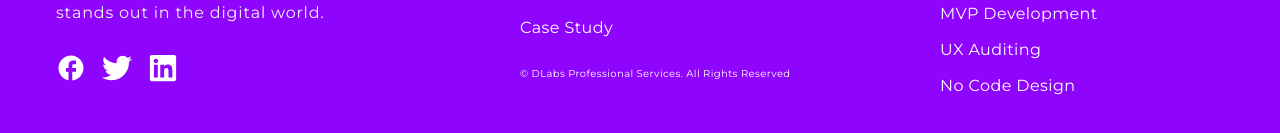
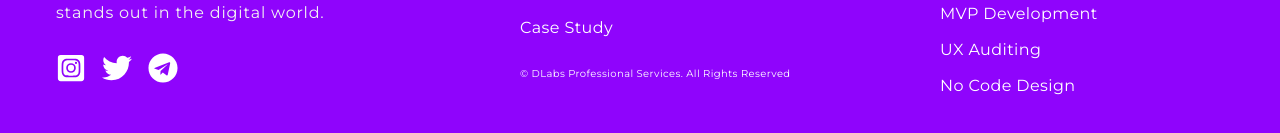
Before and after one commit to itsadaeze/Dlab, a React (Create React App) app: page / in a window 1280 px wide. Shown: the part 9774-9907 px from the top of the page. Built offline with nearby package versions, Linux system fonts and the light colour scheme.

Commit message:
made adjustment to the styling

```diff
--- a/src/components/footer.js
+++ b/src/components/footer.js
@@ -1,8 +1,10 @@
 import React from "react";
 import logo from "./../images/logo1.svg";
-import { MdFacebook } from "react-icons/md";
+
 import { FaTwitter } from "react-icons/fa";
-import { FaLinkedin } from "react-icons/fa";
+
+import { FaTelegram } from "react-icons/fa";
+import { FaInstagramSquare } from "react-icons/fa";
 
 const Footer = () => {
   return (
@@ -20,9 +22,16 @@ const Footer = () => {
             digital world.
           </h3>
           <div className="flex flex-row space-x-4 text-white text-[30px] py-5 px-6 md:px-4">
-            <MdFacebook />
-            <FaTwitter />
-            <FaLinkedin />
+            <a href="https://www.instagram.com/dyserf_agency?igsh=OGQ5ZDc2ODk2ZA==">
+            <FaInstagramSquare />
+            </a>
+           <a href="https://twitter.com/dyserf_agency">
+           <FaTwitter />
+           </a>
+          <a href="https://t.me/Dlab_Community">
+          <FaTelegram />
+          </a>
+
           </div>
         </div>
         <div className="text-white w-full px-6 mt-[2rem] font-montserrat tracking-wide md:w-[25%] md:px-0 md:mt-[-1rem]">
--- a/src/components/service.js
+++ b/src/components/service.js
@@ -71,7 +71,7 @@ const Service = () => {
          onMouseLeave={handleCardLeave}
        >
            <h2
-              className={`text-[24px] font-bold text-[#828282] text-center w-full font-orbitron  md:text-[28px] lg:text-[30px]  ${index === hoveredCard ? 'text-white' : 'text-[#828282]'}`}
+              className={`text-[24px] font-bold text-[#828282] text-left md:text-center w-full font-orbitron  md:text-[28px] lg:text-[30px]  ${index === hoveredCard ? 'text-white' : 'text-[#828282]'}`}
             >
               {card.title}
             </h2>
@@ -80,7 +80,7 @@ const Service = () => {
           index === hoveredCard ? ' visible' : ' hidden'
         } `}
              />
-          <p className="mt-2 mx-3 w-full text-center md:text-left text-[#828282] text-[12px] px-5 tracking-wide leading-[17.10px]  md:leading-relaxed font-montserrat  md:text-[14px] lg:text-[16px] md:px-0">{card.description}</p>
+          <p className="mt-2 mx-3 w-full text-left md:text-left text-[#828282] text-[12px] px-0 tracking-wide leading-[17.10px]  md:leading-relaxed font-montserrat  md:text-[14px] lg:text-[16px] md:px-0">{card.description}</p>
 
 
         </div>
```
